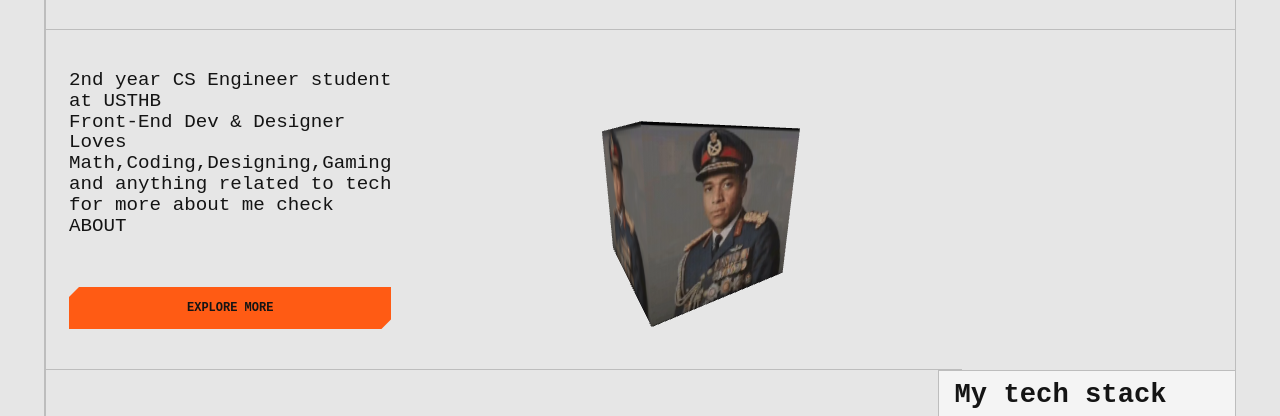
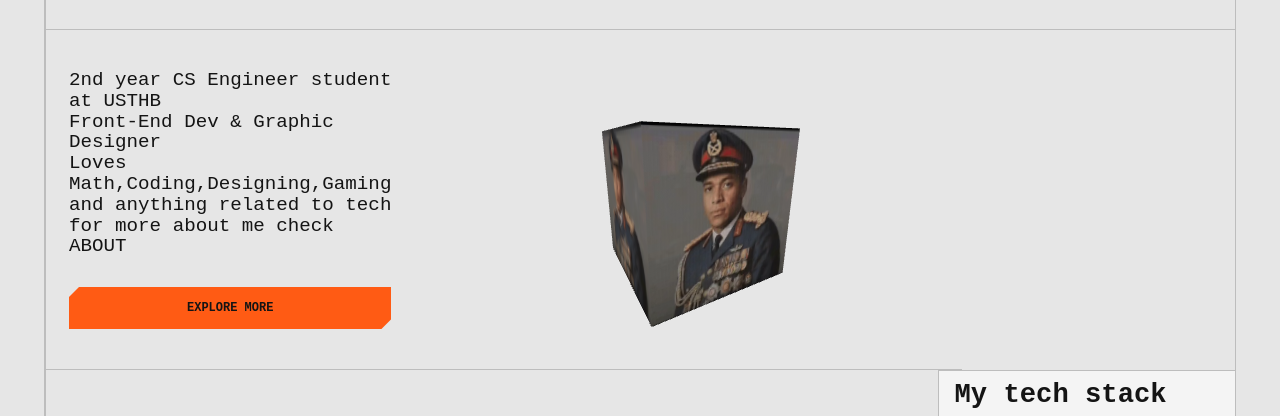
Before and after one commit to KariMahfoudi/3D-portfolio-, a plain HTML site: page index.html in a window 1280 px wide. Shown: the part 354-770 px from the top of the page. Drawn offline with nearby package versions, Linux system fonts and the light colour scheme; animation ran at ten frames a second; a web font is replaced by a local one.

Commit message:
bio edit

```diff
--- a/index.html
+++ b/index.html
@@ -31,7 +31,7 @@
         </div>
 
         <div class="left-bio">
-            <p class="hero-role"> 2nd year CS Engineer student at USTHB<br> Front-End Dev & Designer<br>Loves Math,Coding,Designing,Gaming and anything related to tech<br>for more about me check ABOUT </p>
+            <p class="hero-role"> 2nd year CS Engineer student at USTHB<br> Front-End Dev & Graphic Designer<br>Loves Math,Coding,Designing,Gaming and anything related to tech<br>for more about me check ABOUT </p>
             <button class="btn-orange">EXPLORE MORE</button>
         </div>
 
```
